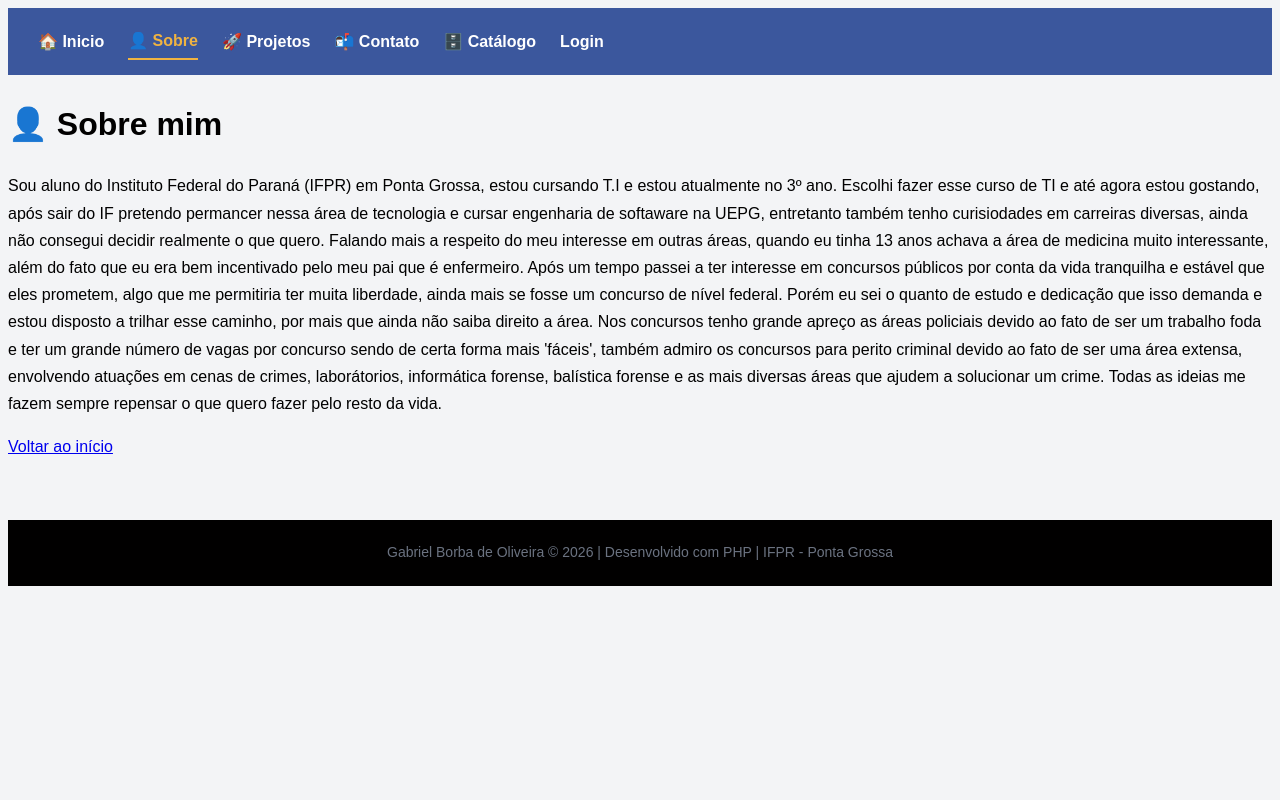
After one commit to Gabriel-Borba-Oliveira/2026-DWII, a PHP site: page /sobre.php in a window 1280 px wide. The commit adds this page. Run offline with PHP 8.4, Linux system fonts and the light colour scheme.

Commit message:
aula09-B: sobre.php adaptado para raiz do projeto refatorado

```diff
--- a/02_projetoPHP-02_refatorado/includes/nav.php
+++ b/02_projetoPHP-02_refatorado/includes/nav.php
@@ -41,7 +41,7 @@ $logado = isset($_SESSION['usuario']);
     🏠 Inicio
   </a>
   <!-- Links para o portfólio - Aula 03 -->
-   <a href="<?php echo $caminho_raiz; ?>01_php-intro/sobre.php"
+   <a href="<?php echo $caminho_raiz; ?>sobre.php"
     <?php echo menu_class("sobre", $pagina_atual); ?>>
     👤 Sobre
   </a>
--- a/02_projetoPHP-02_refatorado/index.php
+++ b/02_projetoPHP-02_refatorado/index.php
@@ -57,8 +57,6 @@ include __DIR__ . '/includes/cabecalho.php';
       Olá, eu sou <?php echo htmlspecialchars($nome); ?>! 👋
     </h2>
 
-    <?php
-    ?>
     <p><?php echo htmlspecialchars($descricao); ?></p>
 
     <div class="info-cards">
--- /dev/null
+++ b/02_projetoPHP-02_refatorado/sobre.php
@@ -0,0 +1,35 @@
+<?php
+/**
+ * ════════════════════════════════════════════════════════════
+ * Disciplina : Desenvolvimento Web II (DWII)
+ * Projeto    : Portfólio Pessoal — versão refatorada
+ * Arquivo    : 02_projetoPHP-02_refatorado/sobre.php
+ * Autor      : Gabriel Borba de Oliveira
+ * Data       : 15/04/2026
+ * Descrição  : Página com informações adicionais, nesse caso um texto sobre mim.
+ * ════════════════════════════════════════════════════════════
+ */
+
+$nome = "Gabriel Borba de Oliveira";
+$formacoes = "Sou aluno do Instituto Federal do Paraná (IFPR) em Ponta Grossa, estou cursando T.I e estou atualmente no 3º ano. Escolhi fazer esse curso de TI e até agora estou gostando, após sair do IF pretendo permancer nessa área de tecnologia e cursar engenharia de softaware na UEPG, entretanto também tenho curisiodades em carreiras diversas, ainda não consegui decidir realmente o que quero. Falando mais a respeito do meu interesse em outras áreas, quando eu tinha 13 anos achava a área de medicina muito interessante, além do fato que eu era bem incentivado pelo meu pai que é enfermeiro. Após um tempo passei a ter interesse em concursos públicos por conta da vida tranquilha e estável que eles prometem, algo que me permitiria ter muita liberdade, ainda mais se fosse um concurso de nível federal. Porém eu sei o quanto de estudo e dedicação que isso demanda e estou disposto a trilhar esse caminho, por mais que ainda não saiba direito a área. Nos concursos tenho grande apreço as áreas policiais devido ao fato de ser um trabalho foda e ter um grande número de vagas por concurso sendo de certa forma mais 'fáceis', também admiro os concursos para perito criminal devido ao fato de ser uma área extensa, envolvendo atuações em cenas de crimes, laborátorios, informática forense, balística forense e as mais diversas áreas que ajudem a solucionar um crime. Todas as ideias me fazem sempre repensar o que quero fazer pelo resto da vida.";
+$pagina_atual = "sobre";
+$caminho_raiz = "./";
+$titulo_pagina = "Sobre - {$nome}";
+
+include __DIR__ . '/includes/cabecalho.php';
+?>
+<body>
+
+
+
+
+    <div class="sobre">
+        <h1>👤 Sobre mim</h1>
+        <p><?php echo htmlspecialchars($formacoes); ?></p>
+        <a href="index.php"> Voltar ao início</a>
+    </div>
+
+    <?php include __DIR__ . '/includes/rodape.php'; ?>
+
+</body>
+</html>
```
